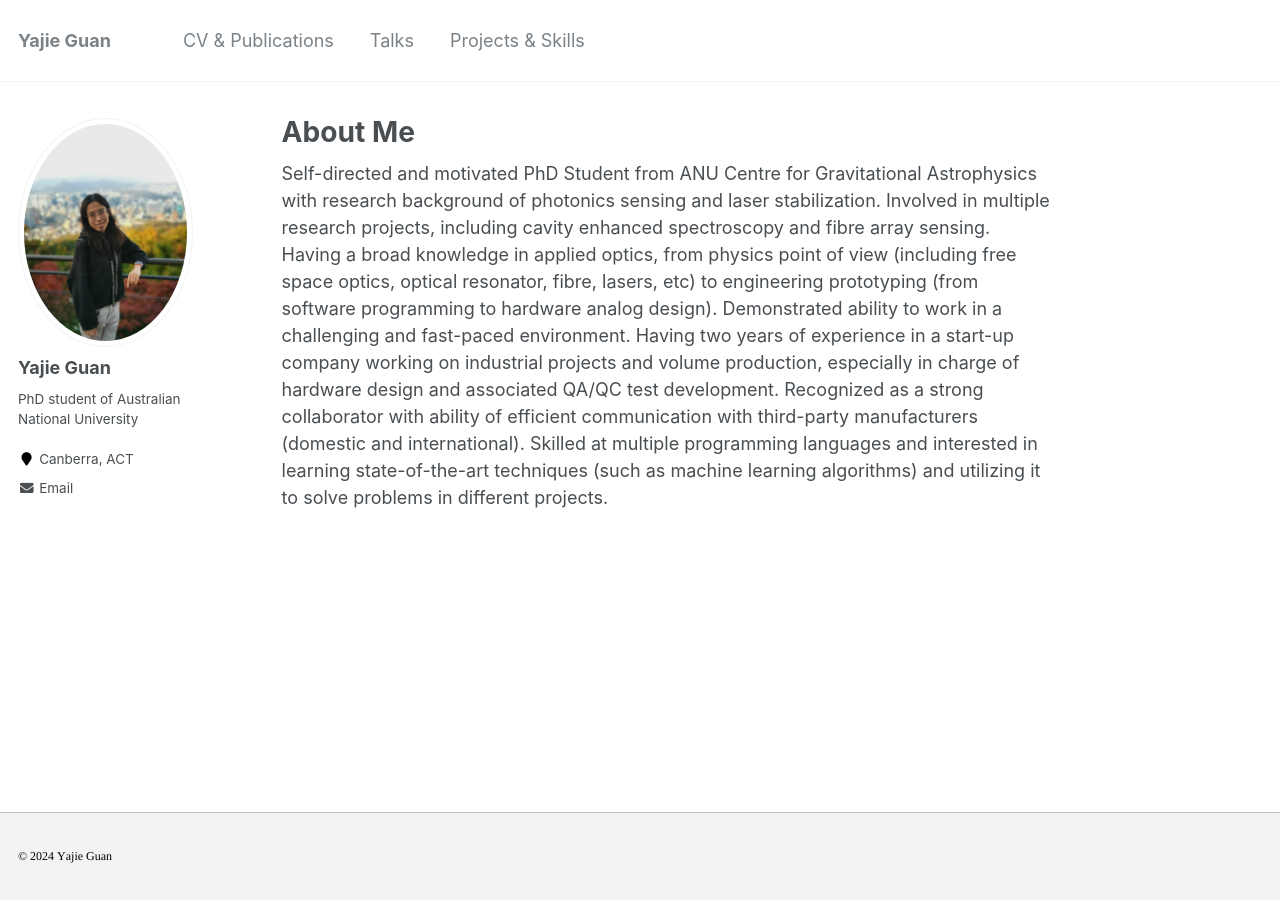
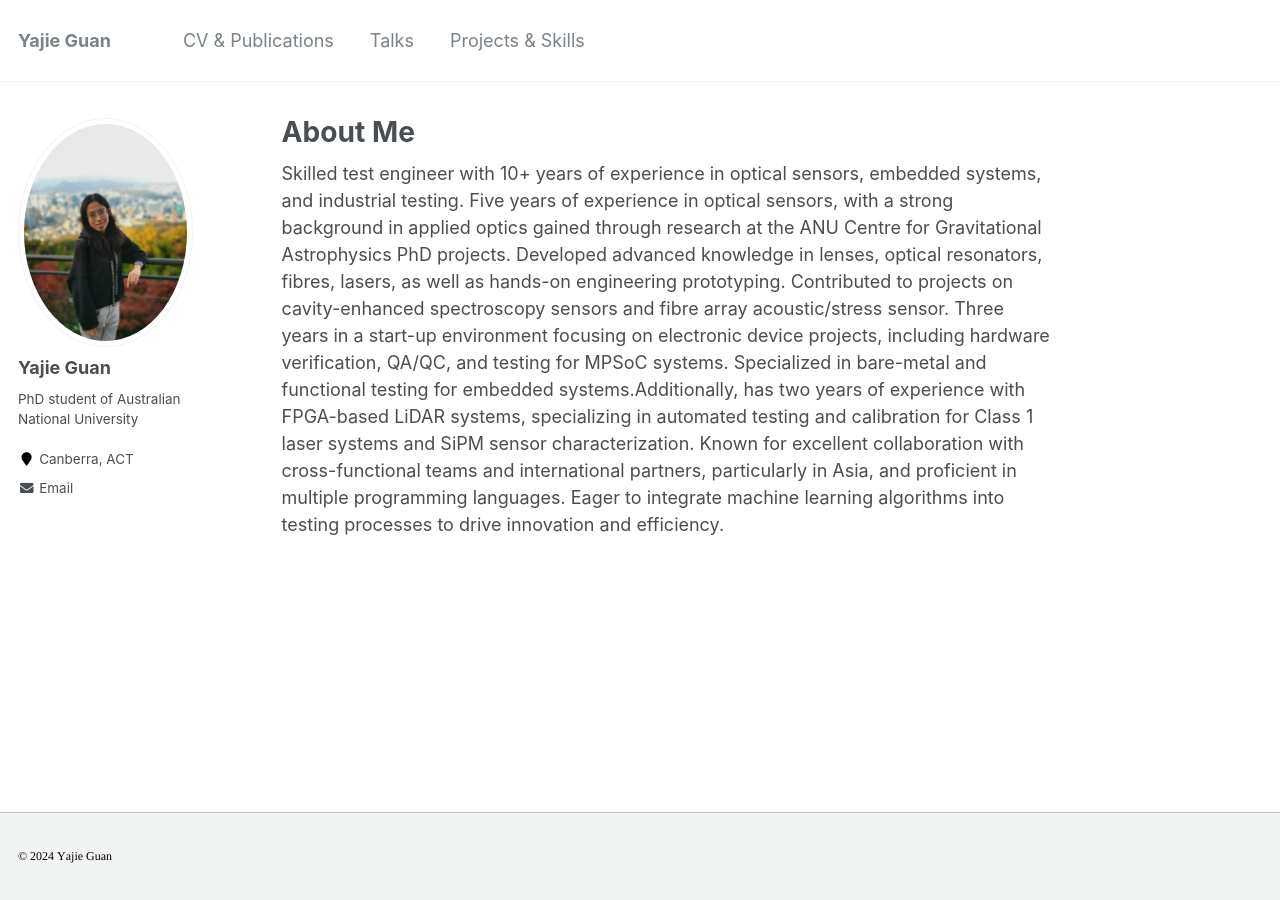
Before and after one commit to YajieGuan/yajie.guan, a Jekyll site: the page built from _pages/about.md, in a window 1280 px wide. Built offline with Jekyll 4.4.1, drawn with Linux system fonts in a browser that asks for light colours.

Commit message:
update about me

```diff
--- a/_pages/about.md
+++ b/_pages/about.md
@@ -7,4 +7,4 @@ redirect_from:
   - /about/
   - /about.html
 ---
-Self-directed and motivated PhD Student from ANU Centre for Gravitational Astrophysics with research background of photonics sensing and laser stabilization. Involved in multiple research projects, including cavity enhanced spectroscopy and fibre array sensing. Having a broad knowledge in applied optics, from physics point of view (including free space optics, optical resonator, fibre, lasers, etc) to engineering prototyping (from software programming to hardware analog design). Demonstrated ability to work in a challenging and fast-paced environment. Having two years of experience in a start-up company working on industrial projects and volume production, especially in charge of hardware design and associated QA/QC test development. Recognized as a strong collaborator with ability of efficient communication with third-party manufacturers (domestic and international). Skilled at multiple programming languages and interested in learning state-of-the-art techniques (such as machine learning algorithms) and utilizing it to solve problems in different projects.
+Skilled test engineer with 10+ years of experience in optical sensors, embedded systems, and industrial testing. Five years of experience in optical sensors, with a strong background in applied optics gained through research at the ANU Centre for Gravitational Astrophysics PhD projects. Developed advanced knowledge in lenses, optical resonators, fibres, lasers, as well as hands-on engineering prototyping. Contributed to projects on cavity-enhanced spectroscopy sensors and fibre array acoustic/stress sensor. Three years in a start-up environment focusing on electronic device projects, including hardware verification, QA/QC, and testing for MPSoC systems. Specialized in bare-metal and functional testing for embedded systems.Additionally, has two years of experience with FPGA-based LiDAR systems, specializing in automated testing and calibration for Class 1 laser systems and SiPM sensor characterization. Known for excellent collaboration with cross-functional teams and international partners, particularly in Asia, and proficient in multiple programming languages. Eager to integrate machine learning algorithms into testing processes to drive innovation and efficiency.
```
Also changed, not shown: 2 other files.
